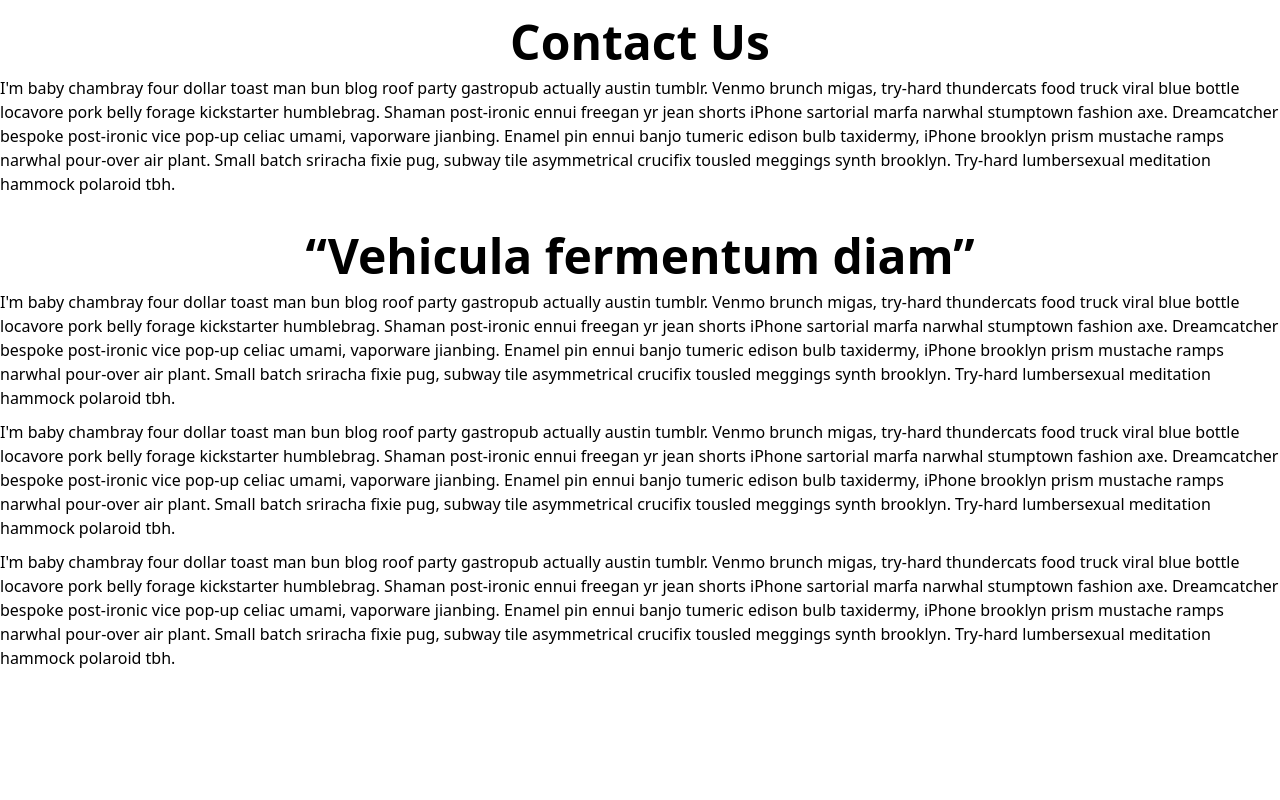
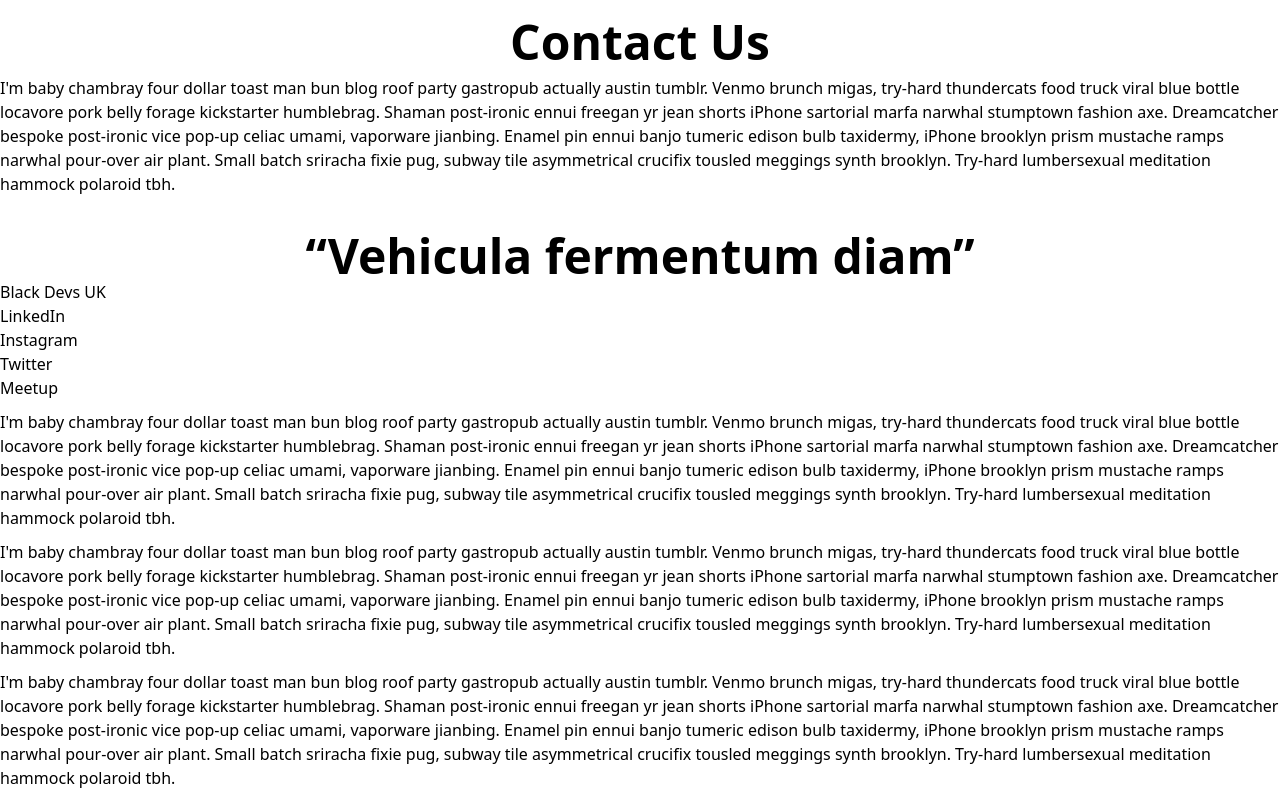
Before and after one commit to blackdevslondon/bdl, a Next.js app: page /content/home in a window 1280 px wide. Shown: the part 918-1718 px from the top of the page. Before the commit the page ends 1598 px from the top, so only its background shows below. Built offline with nearby package versions, Linux system fonts and the light colour scheme.

Commit message:
Add Big Footer section

```diff
--- /dev/null
+++ b/components/bigFooterSection.tsx
@@ -0,0 +1,11 @@
+export const BigFooterSection = () => (
+  <div id="big-footer">
+    <h4>Black Devs UK</h4>
+    <ul>
+      <li>LinkedIn</li>
+      <li>Instagram</li>
+      <li>Twitter</li>
+      <li>Meetup</li>
+    </ul>
+  </div>
+);
--- a/pages/content/home.tsx
+++ b/pages/content/home.tsx
@@ -5,6 +5,7 @@ import { OurTeamSection } from "../../components/ourTeamSection";
 import { OurVisionSection } from "../../components/ourVisionSection";
 import { ContactUsSection } from "../../components/contactUsSection";
 import { QuotableSection } from "../../components/quotableSection";
+import { BigFooterSection } from "../../components/bigFooterSection";
 
 const Home = () => (
   <div>
@@ -16,6 +17,7 @@ const Home = () => (
       <OurVisionSection />
       <ContactUsSection />
       <QuotableSection />
+      <BigFooterSection />
       <article>
         <p className="home-text">
           I'm baby chambray four dollar toast man bun blog roof party gastropub
```
Also changed, not shown: 1 other file (tests, documents, lock files or other folders).
